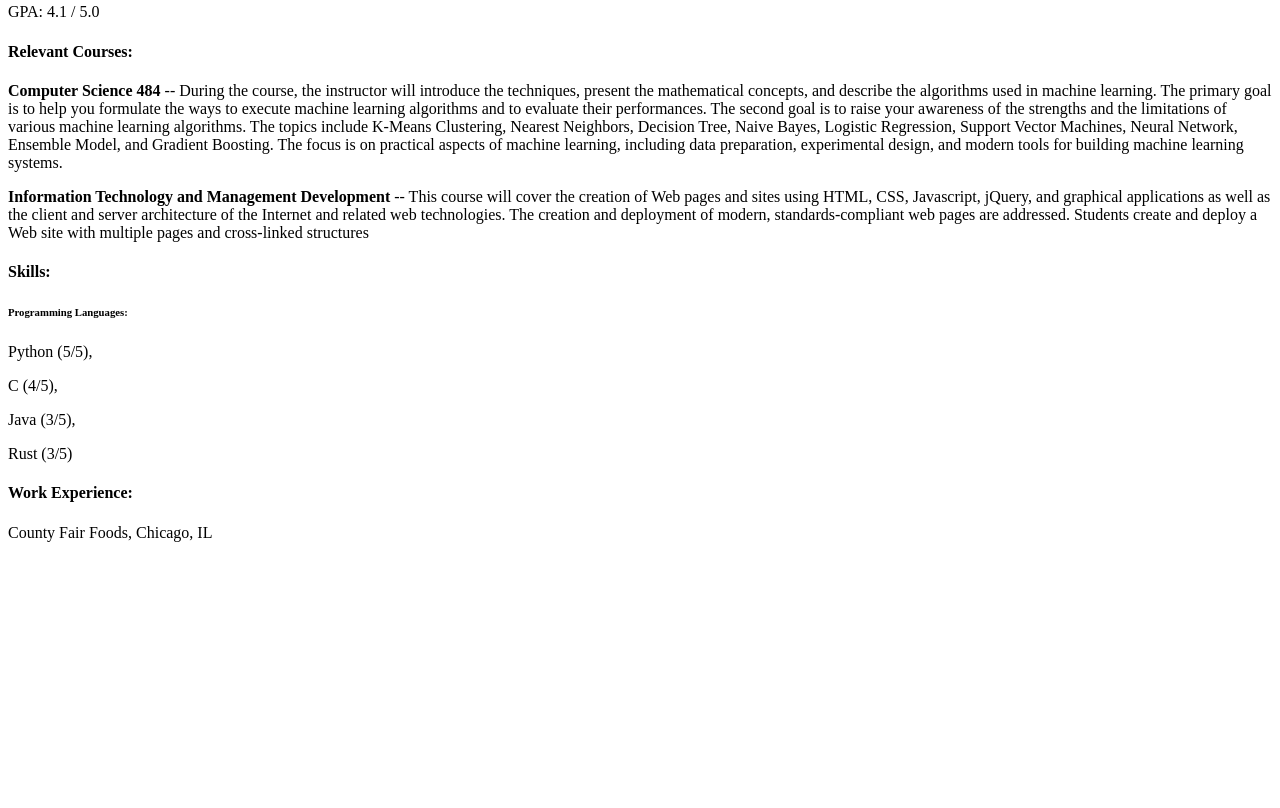
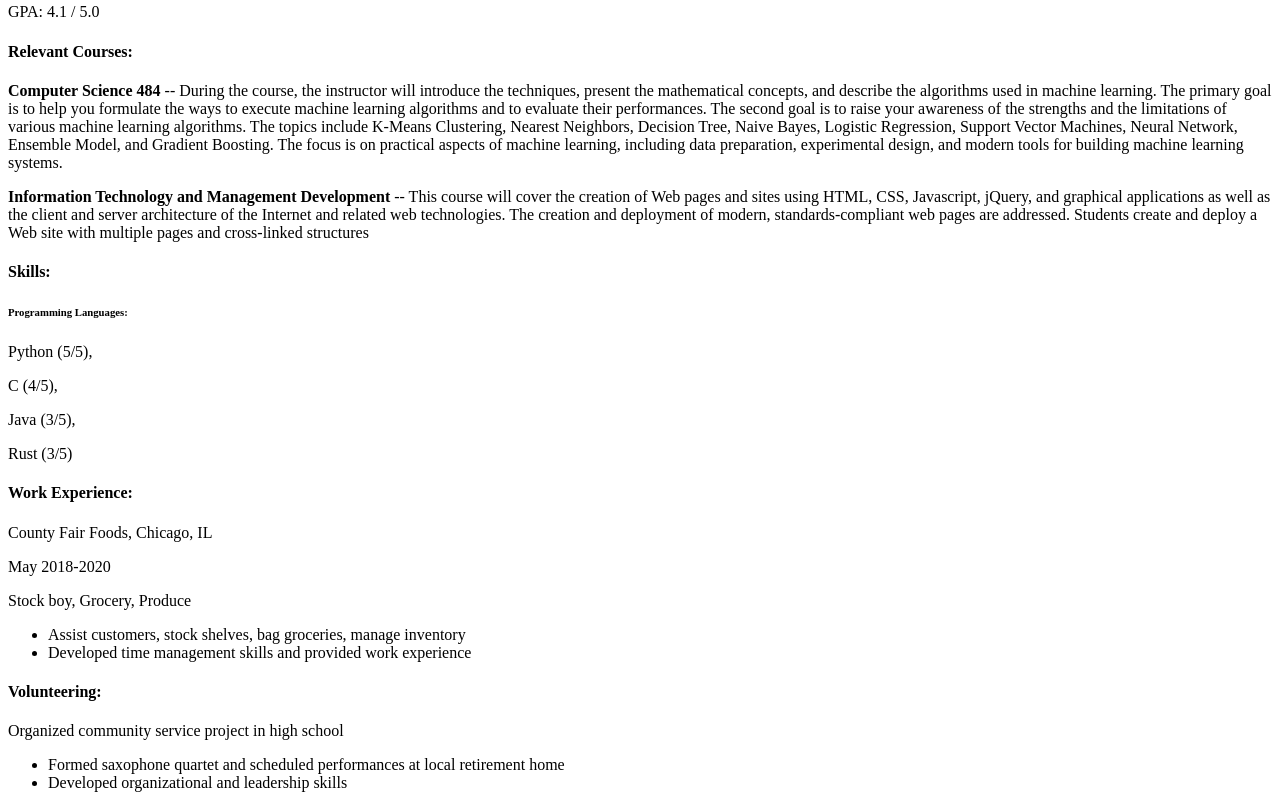
Before and after one commit to emmecche/itmd-361-project-1, a plain HTML site: page resume.html in a window 1280 px wide. Shown: the part 626-1434 px from the top of the page. Before the commit the page ends 1184 px from the top, so only its background shows below. Drawn offline with Linux system fonts and the light colour scheme.

Commit message:
pushing complete resume page

```diff
--- a/resume.html
+++ b/resume.html
@@ -37,5 +37,17 @@
   <p>Rust (3/5)</p>
   <h4>Work Experience:</h4>
   <p>County Fair Foods, Chicago, IL</p>
+  <p>May 2018-2020</p>
+  <p>Stock boy, Grocery, Produce</p>
+  <ul>
+    <li>Assist customers, stock shelves, bag groceries, manage inventory</li>
+    <li>Developed time management skills and provided work experience</li>
+  </ul>
+  <h4>Volunteering:</h4>
+  <p>Organized community service project in high school</p>
+  <ul>
+    <li>Formed saxophone quartet and scheduled performances at local retirement home</li>
+    <li>Developed organizational and leadership skills</li>
+  </ul>
 </body>
 </html>
```
Also changed, not shown: index.html (+1 -1 lines).
